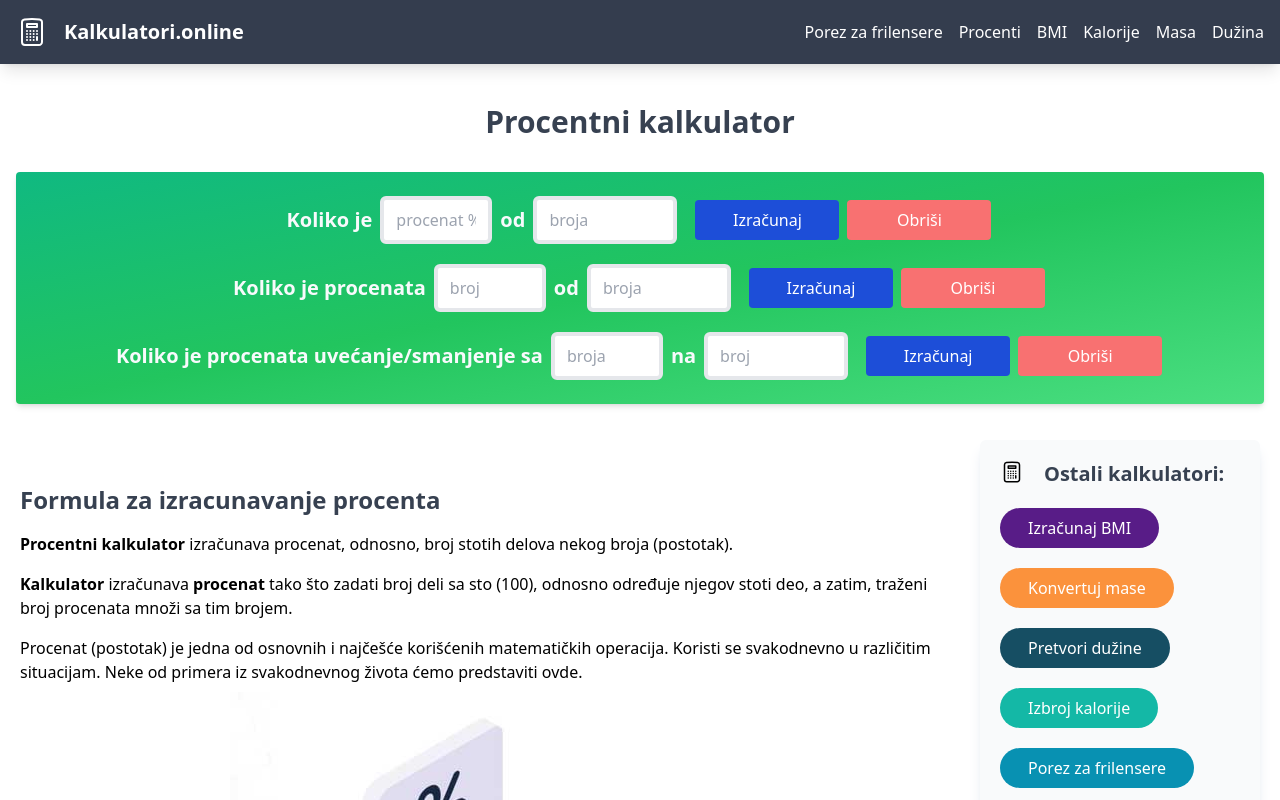
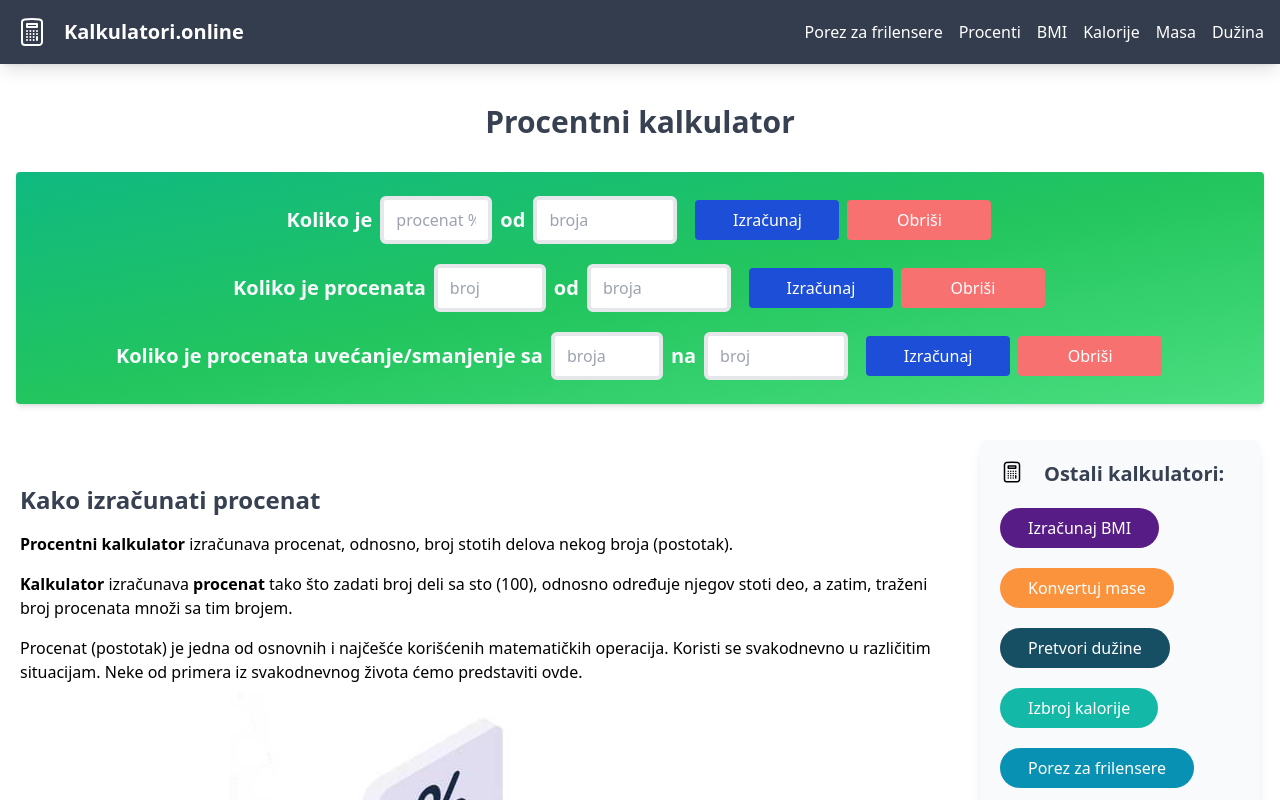
Before and after one commit to mtvc/kalkulator, a Next.js app: page /procenti in a window 1280 px wide. Shown: the top 800 px of the page. Built offline with nearby package versions, Linux system fonts and the light colour scheme.

Commit message:
small update

```diff
--- a/app/_components/textovi/ProcentiText.js
+++ b/app/_components/textovi/ProcentiText.js
@@ -5,9 +5,7 @@ function ProcentiText() {
   return (
     <div className="px-5 py-14 flex-col w-full md:w-9/12">
       <section>
-        <h2 className="text-2xl font-bold py-2">
-          Formula za izracunavanje procenta
-        </h2>
+        <h2 className="text-2xl font-bold py-2">Kako izračunati procenat</h2>
         <p className="py-2">
           <b>Procentni kalkulator</b> izračunava procenat, odnosno, broj stotih
           delova nekog broja (postotak).
```
